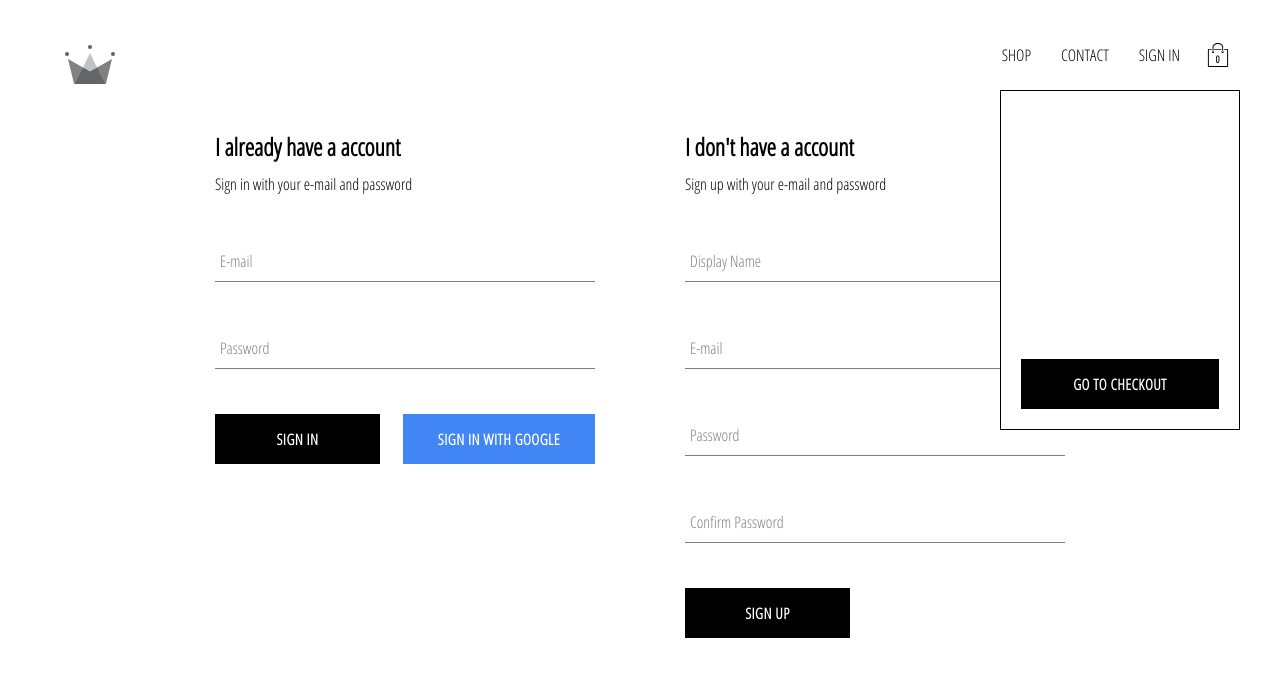
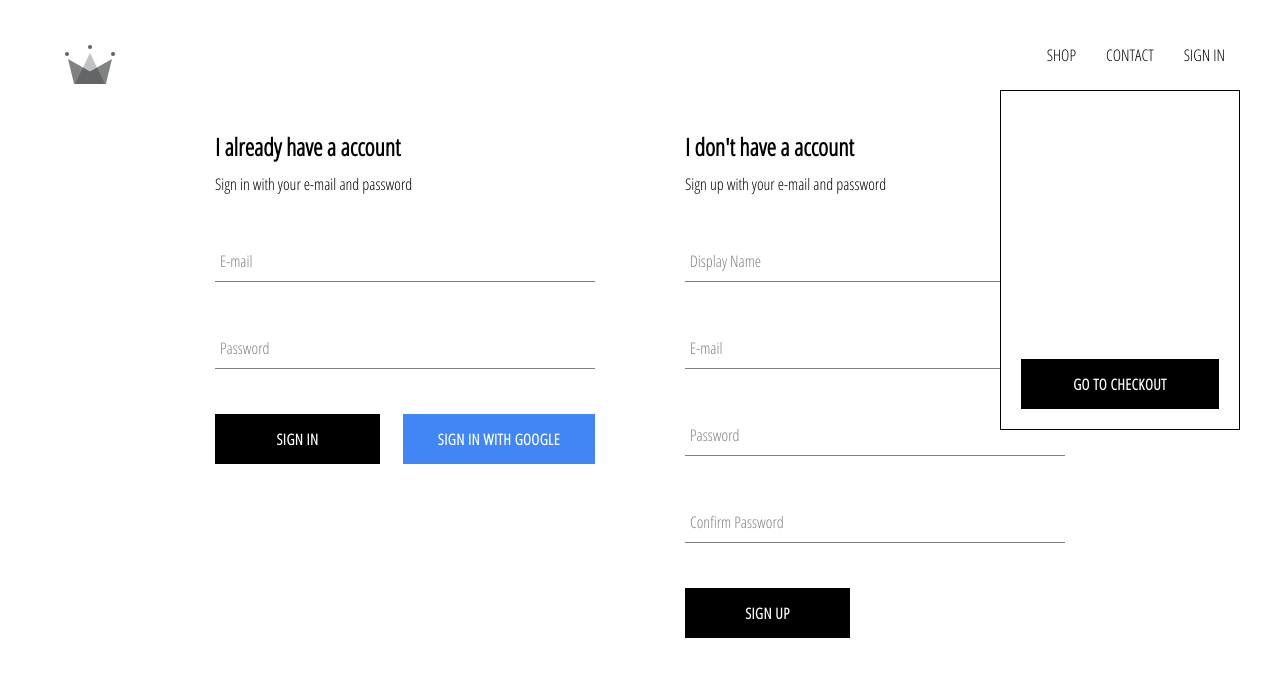
Before and after one commit to ORAQL/Ecommerce-project, a React (Create React App) app: page /signin in a window 1280 px wide. Shown: the top 676 px of the page. Built offline with nearby package versions, Linux system fonts and the light colour scheme; no server answers.

Commit message:
Checkpoint 11

```diff
--- a/src/components/header/header.component.js
+++ b/src/components/header/header.component.js
@@ -25,12 +25,12 @@ const Header = ({ currentUser }) => (
             {
                 currentUser ?
                 <div className='option' onClick={() => auth.signOut()}> SIGN OUT </div>
+
                 :
                 <Link className='option' to='/signin'>
                     SIGN IN
                 </Link>
             }
-            <CartIcon />
         </div>
         <CartDropdown />
     </div>
```
